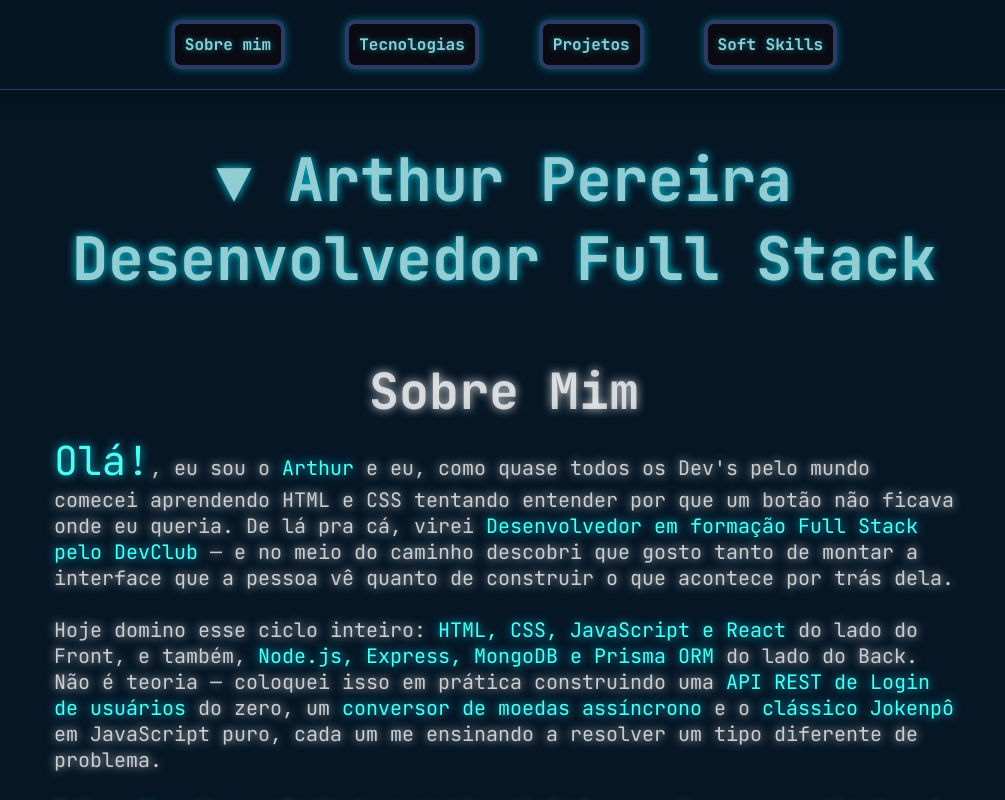
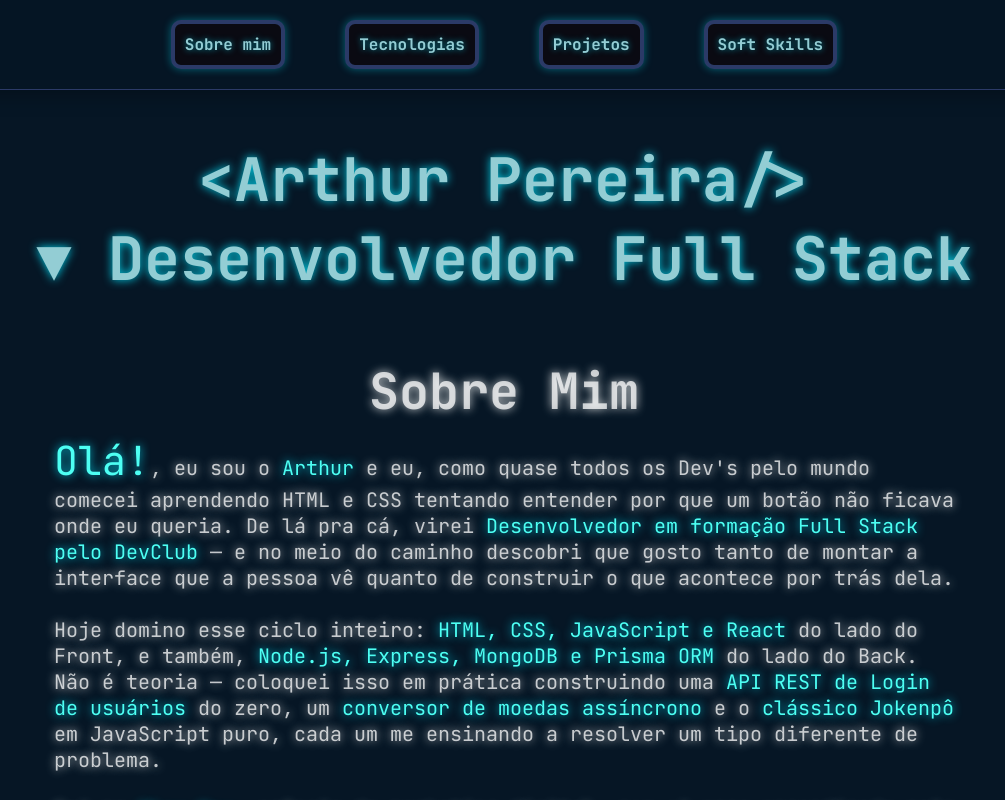
Before and after one commit to arthur-wso/portfolio-pessoal, a React (Vite) app: page / in a window 1280 px wide. Shown: the top 800 px of the page, without its empty margins (136-1141 px from the left). Built offline with nearby package versions, Linux system fonts and the light colour scheme.

Commit message:
feat: muda titulo da Home para estilo de tag

```diff
--- a/src/pages/Home/index.jsx
+++ b/src/pages/Home/index.jsx
@@ -12,9 +12,8 @@ function Home() {
 		<Container>
 			<About>
 				<Title>
-					▼ Arthur Pereira
-					<br />
-					Desenvolvedor Full Stack
+					{'<Arthur Pereira/>'}
+					<br />▼ Desenvolvedor Full Stack
 					<br />
 				</Title>
 				<h2
```
